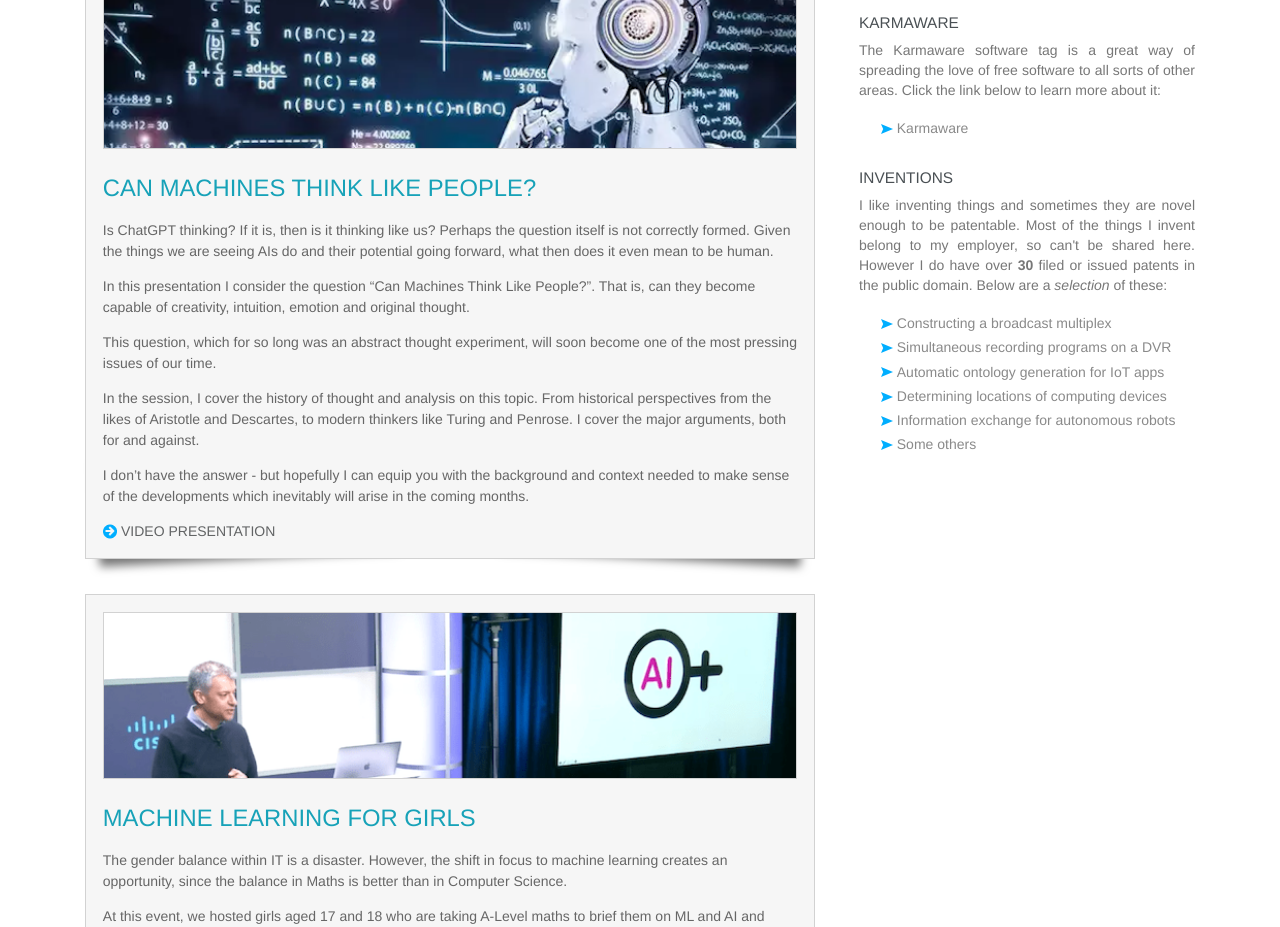
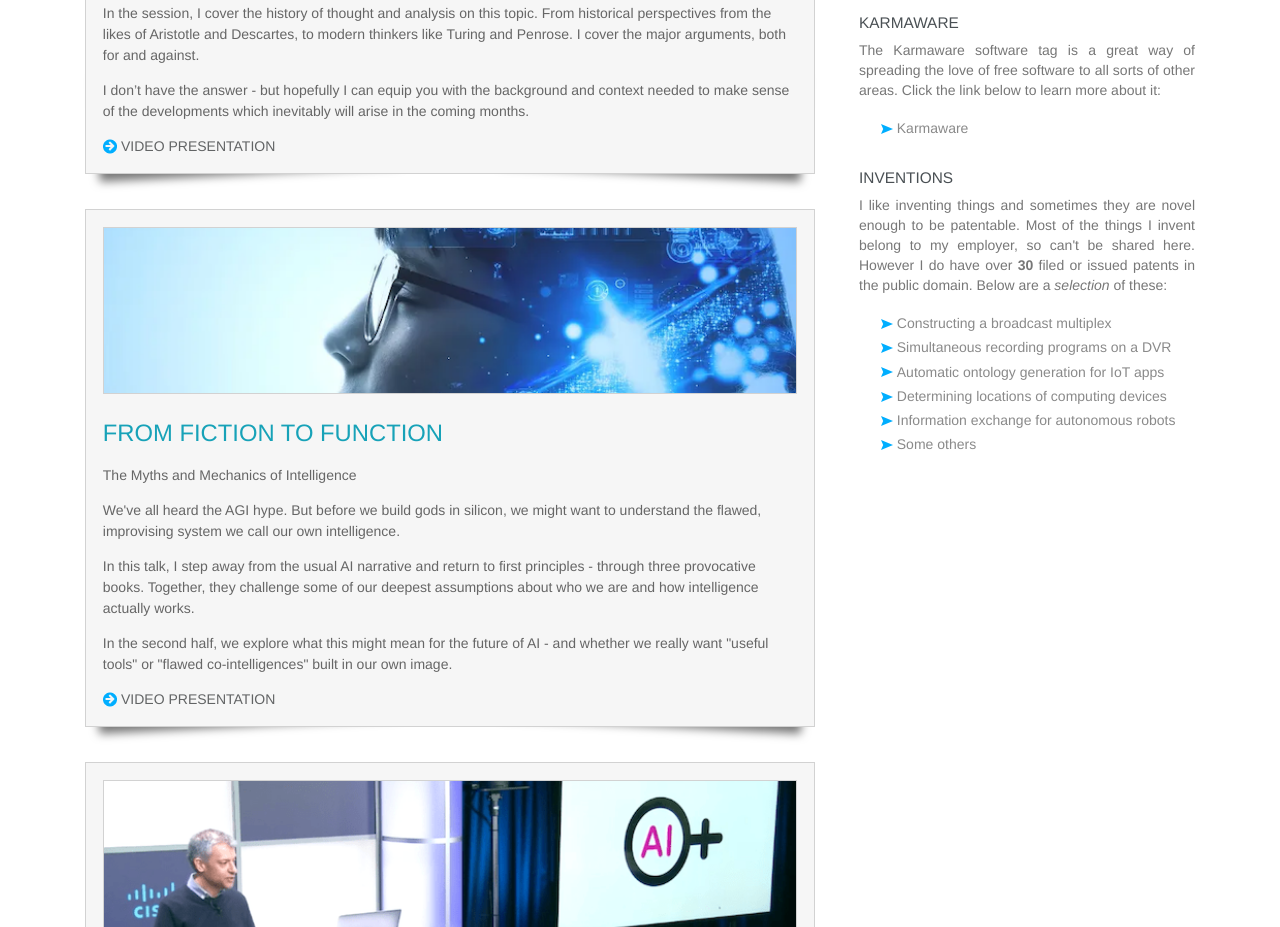
Before and after one commit to pete-rai/rai-org-uk, a plain HTML site: page users/pete/index.html in a window 1280 px wide. Shown: the part 806-1733 px from the top of the page. Drawn offline with nearby package versions, Linux system fonts and the light colour scheme.

Commit message:
Fiction to Function added

```diff
--- a/users/pete/index.html
+++ b/users/pete/index.html
@@ -53,14 +53,14 @@
           <p>Enjoy!</p>
           <a class="option" href="mailto:pete@rai.org.uk">All Feedback Welcome</a>
         </section>
-        <section id="eghamlive">
+<!--        <section id="eghamlive">
           <img src="images/eghamlive.png" alt=""/>
           <h2>Egham Live</h2>
           <p>A comprehensive, live information service for the people of Egham.
              Including a level crossing predictor, train movements, weather,
              news, tweets, road information and more.</p>
           <a class="option" href="http://www.egham.live/">Live Website</a>
-        </section>
+        </section>  -->
         <section id="machinethink">
           <img src="images/think.png" alt=""/>
           <h2>Can Machines Think Like People?</h2>
@@ -81,6 +81,22 @@
              background and context needed to make sense of the developments
              which inevitably will arise in the coming months.</p>
           <a class="option" href="https://www.youtube.com/watch?v=dhjQSb3AFyg">Video Presentation</a>
+        </section>
+        <section id="fictionfunction">
+          <img src="images/fiction_function.png" alt=""/>
+          <h2>From Fiction to Function</h2>
+          <p>The Myths and Mechanics of Intelligence</p>
+          <p>We've all heard the AGI hype. But before we build gods in silicon,
+             we might want to understand the flawed, improvising system we call
+             our own intelligence.</p>
+          <p>In this talk, I step away from the usual AI narrative and return to
+             first principles - through three provocative books. Together, they
+             challenge some of our deepest assumptions about who we are and how
+             intelligence actually works.</p>
+          <p>In the second half, we explore what this might mean for the future
+             of AI - and whether we really want "useful tools" or "flawed co-intelligences"
+             built in our own image.</p>
+          <a class="option" href="https://www.youtube.com/watch?v=zExGc56OQK4">Video Presentation</a>
         </section>
         <section id="ml4g">
           <img src="images/ml4g.png" alt=""/>
```
